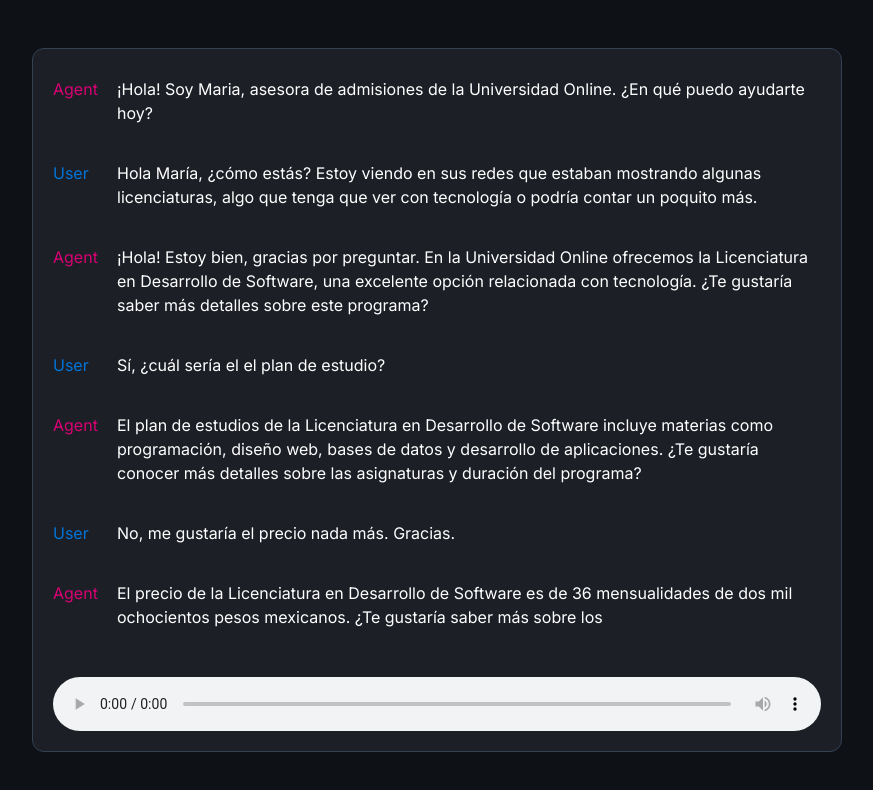
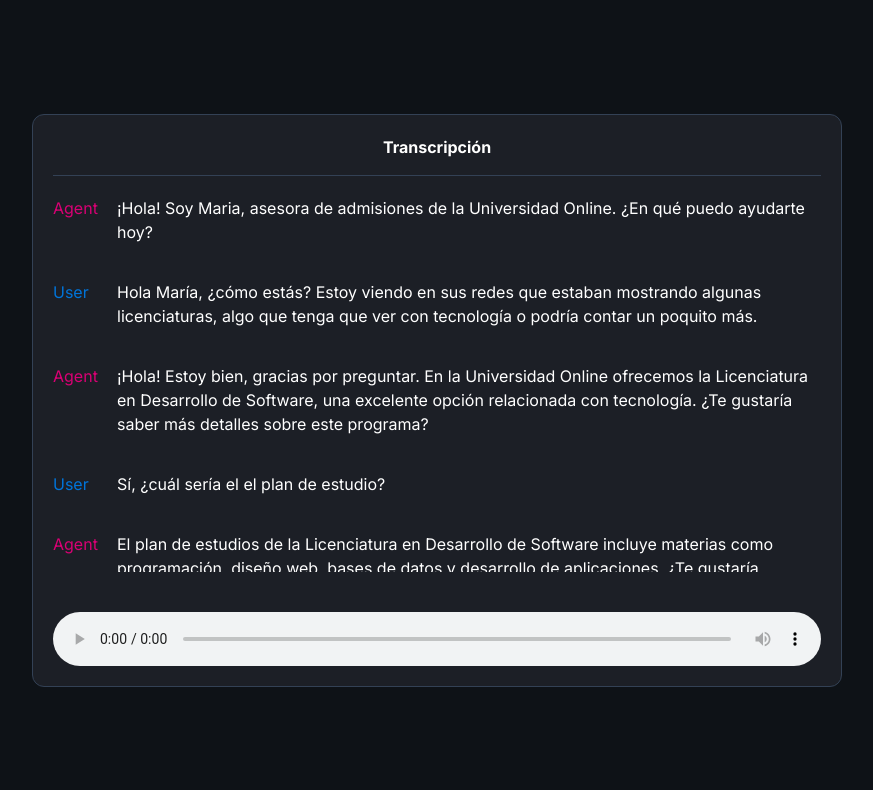
Before and after one commit to GabrielCarames/contact-ship-ai-prueba-tecnica-frontend, a Next.js app: page / in a window 1280 px wide. Shown: the top 790 px of the page, without its empty margins (203-1076 px from the left). Built offline with nearby package versions, Linux system fonts and the light colour scheme.

Commit message:
refactor: improve Transcription component structure and add TranscriptionHeader

```diff
--- a/src/components/AudioWithTranscription.tsx
+++ b/src/components/AudioWithTranscription.tsx
@@ -10,7 +10,7 @@ export default function AudioWithTranscription() {
   })
 
   return (
-    <section className="flex flex-col gap-10 bg-black-2 p-5 rounded-xl border border-slate-700">
+    <section className="flex flex-col gap-5 sm:gap-10 bg-black-2 p-5 rounded-xl border border-slate-700">
       <Transcription
         transcription={transcription as TranscriptionJSONProps[]}
         contentRef={contentRef}
--- a/src/components/Transcription.tsx
+++ b/src/components/Transcription.tsx
@@ -1,5 +1,6 @@
 import { TranscriptionProps } from "@/types"
 import TranscriptionItem from "./TranscriptionItem"
+import TranscriptionHeader from "./TranscriptionHeader"
 
 export default function Transcription({
   transcription,
@@ -7,8 +8,10 @@ export default function Transcription({
   playFromTime
 }: TranscriptionProps) {
   return (
+    <section className="flex flex-col gap-3">
+      <TranscriptionHeader />
       <ul
-      className="flex flex-col gap-5 max-w-screen-md text-white"
+        className="flex flex-col gap-2 sm:gap-5 max-w-screen-md text-white max-h-96 overflow-y-scroll"
         ref={contentRef}
       >
         {transcription.map(content => (
@@ -21,5 +24,6 @@ export default function Transcription({
           />
         ))}
       </ul>
+    </section>
   )
 }
--- /dev/null
+++ b/src/components/TranscriptionHeader.tsx
@@ -0,0 +1,9 @@
+export default function TranscriptionHeader() {
+  return (
+    <header className="border-b border-b-slate-700 pb-4">
+      <h3 className="text-center text-white font-bold text-sm sm:text-base">
+        Transcripción
+      </h3>
+    </header>
+  )
+}
--- a/src/components/TranscriptionItem.tsx
+++ b/src/components/TranscriptionItem.tsx
@@ -1,4 +1,4 @@
-import { PlayFromTimeProps, TranscriptionItemProps } from "@/types"
+import { TranscriptionItemProps } from "@/types"
 
 export default function TranscriptionItem({
   start,
```
Lines whose indentation alone changed are shown as unchanged.
